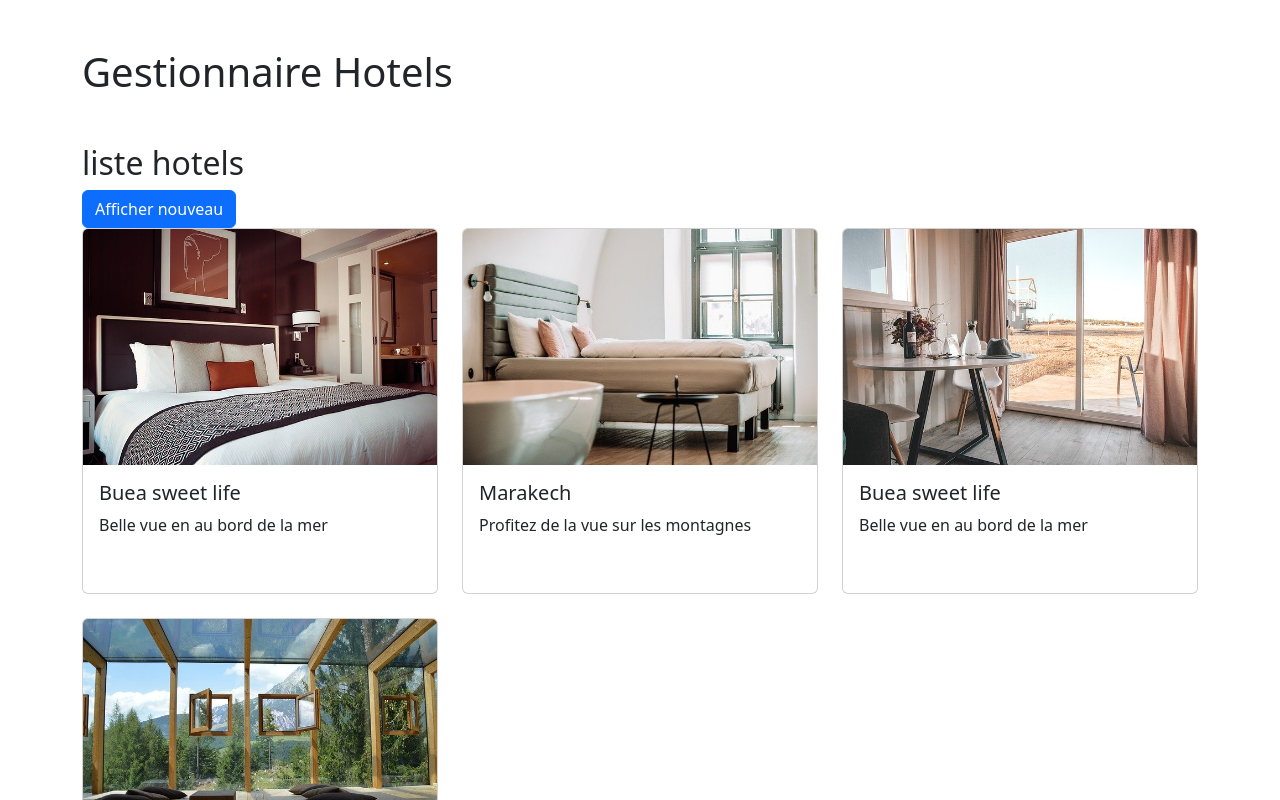
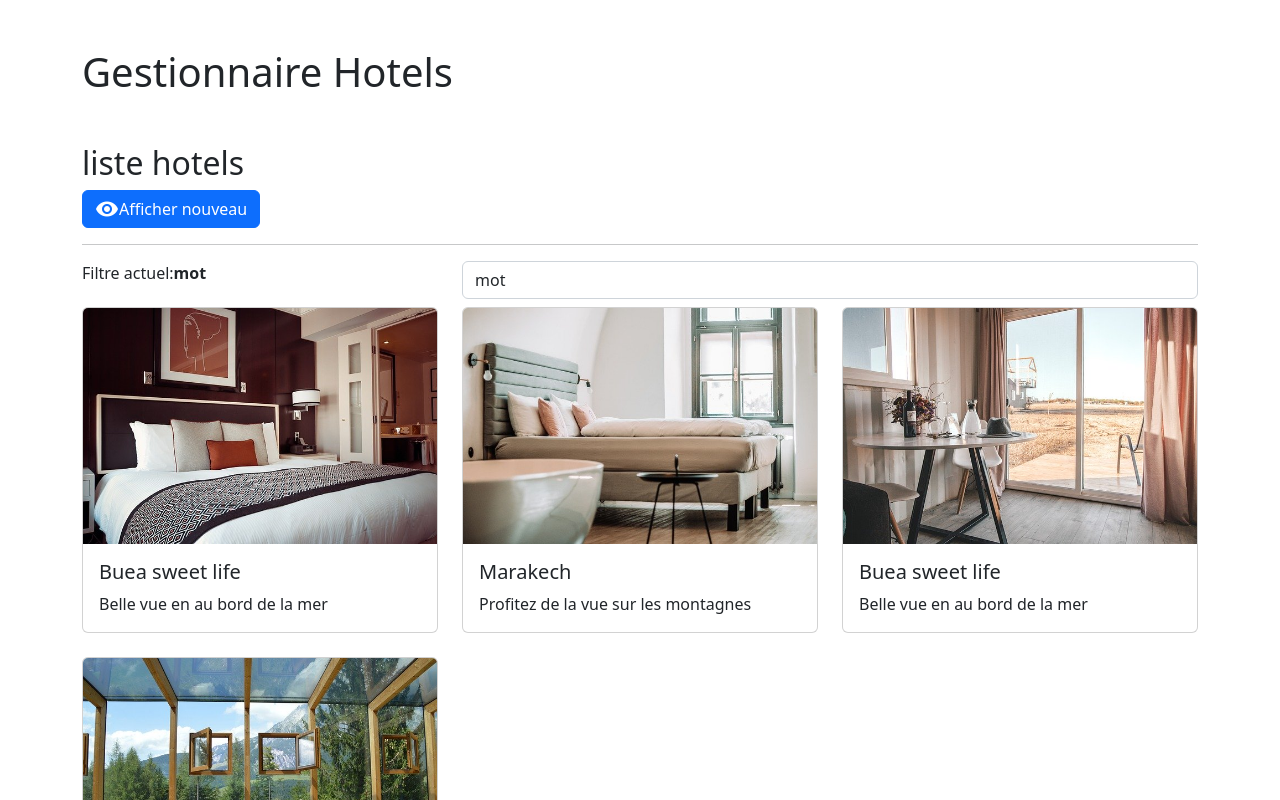
Before and after one commit to da-cruzdev/first_angular-app, an Angular app: page / in a window 1280 px wide. Shown: the top 800 px of the page. Built offline with nearby package versions, Linux system fonts and the light colour scheme.

Commit message:
add a button to show news hotels

```diff
--- a/package.json
+++ b/package.json
@@ -34,6 +34,7 @@
     "karma-coverage": "~2.2.0",
     "karma-jasmine": "~5.1.0",
     "karma-jasmine-html-reporter": "~2.0.0",
+    "material-icons": "^1.13.6",
     "typescript": "~5.0.2"
   }
 }
--- a/src/app/app.module.ts
+++ b/src/app/app.module.ts
@@ -3,10 +3,11 @@ import { BrowserModule } from '@angular/platform-browser';
 
 import { AppComponent } from './app.component';
 import { HotelListComponent } from './hotel-list/hotel-list.component';
+import { FormsModule } from '@angular/forms';
 
 @NgModule({
   declarations: [AppComponent, HotelListComponent],
-  imports: [BrowserModule],
+  imports: [BrowserModule, FormsModule],
   providers: [],
   bootstrap: [AppComponent],
 })
--- a/src/app/hotel-list/hotel-list.component.html
+++ b/src/app/hotel-list/hotel-list.component.html
@@ -3,7 +3,25 @@
     {{ title }}
   </h2>
 
-  <button class="btn btn-primary">Afficher nouveau</button>
+  <button class="btn btn-primary d-flex" (click)="toggleIsNewBadge()">
+    <span class="material-icons">
+      {{ showBadge ? "visibility_off" : "visibility" }}
+    </span>
+    <span class="ml-2"> {{ showBadge ? "Cacher" : "Afficher" }} nouveau </span>
+  </button>
+  <hr />
+
+  <div class="my-2">
+    <div class="row">
+      <div class="col-md-4">
+        <span>Filtre actuel:</span>
+        <b>{{ hotelFilter }}</b>
+      </div>
+      <div class="col-md-8 form-group">
+        <input type="text" class="form-control" [(ngModel)]="hotelFilter" />
+      </div>
+    </div>
+  </div>
 
   <div class="row row-cols-1 row-cols-md-3 g-4">
     <div class="col" *ngFor="let hotel of hotels">
@@ -19,7 +37,9 @@
           <p class="card-text">
             {{ hotel.description }}
           </p>
-          <span class="badge badge-pill badge-info">Nouveau</span>
+          <span class="badge badge-pill badge-info" *ngIf="showBadge"
+            >Nouveau</span
+          >
         </div>
       </div>
     </div>
--- a/src/app/hotel-list/hotel-list.component.ts
+++ b/src/app/hotel-list/hotel-list.component.ts
@@ -37,4 +37,10 @@ export class HotelListComponent {
       imageUrl: 'assets/img/window.jpg',
     },
   ];
+
+  public showBadge: boolean | undefined;
+  public hotelFilter = 'mot';
+  public toggleIsNewBadge(): void {
+    this.showBadge = !this.showBadge;
+  }
 }
--- a/src/styles.css
+++ b/src/styles.css
@@ -1,2 +1,7 @@
 /* You can add global styles to this file, and also import other style files */
 @import "~bootstrap/dist/css/bootstrap.min.css";
+@import "~material-icons/iconfont/material-icons.css";
+
+.badge {
+  background-color: cadetblue;
+}
```
Also changed, not shown: 1 other file (tests, documents, lock files or other folders).
